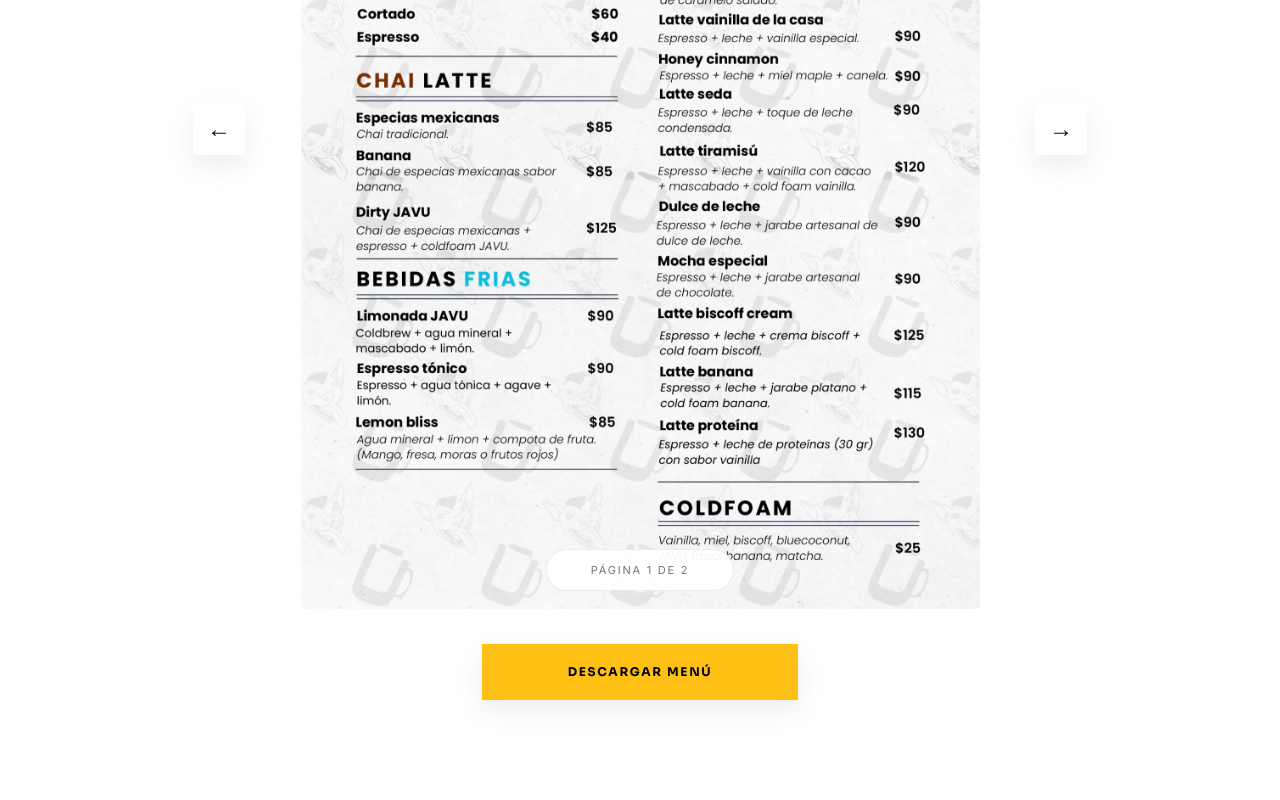
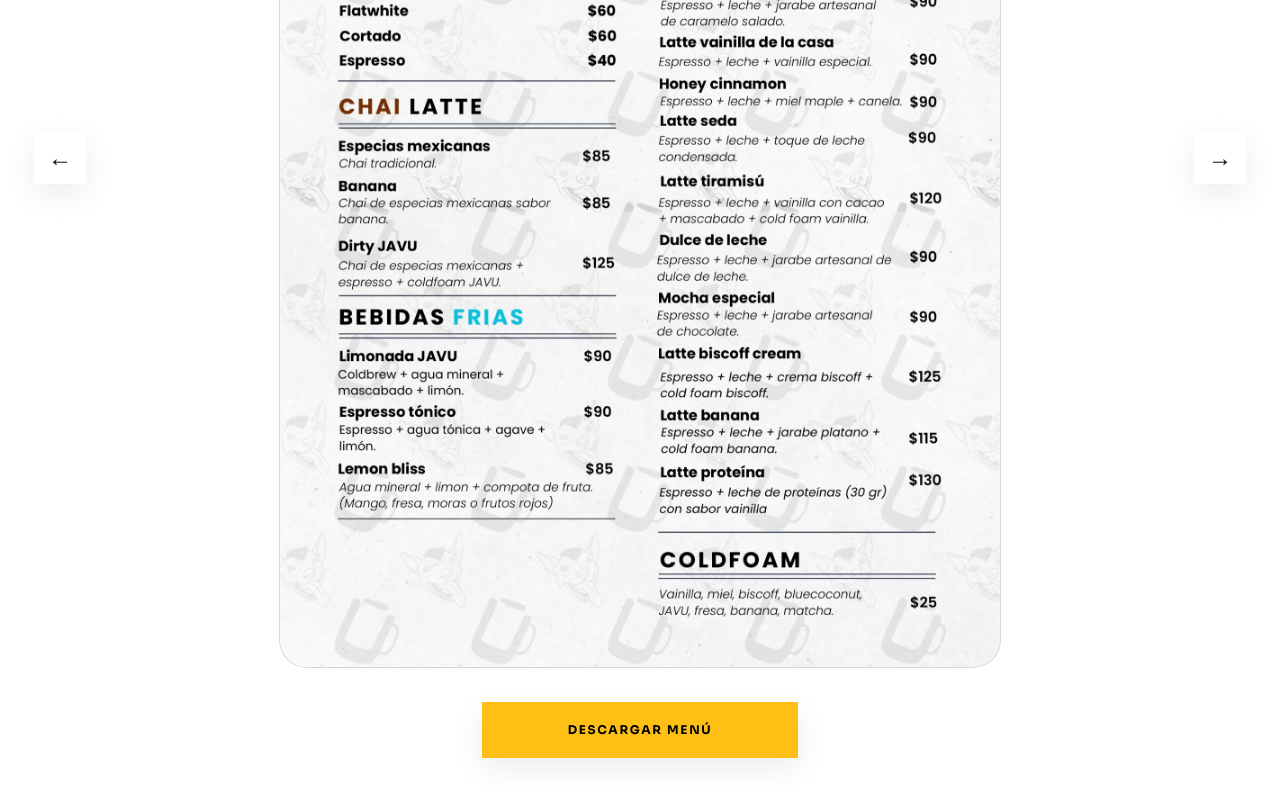
Before and after one commit to rbrtrr/javu, a Next.js app: page /menu in a window 1280 px wide. Shown: the part 1977-2777 px from the top of the page. Built offline with nearby package versions, Linux system fonts and the light colour scheme.

Commit message:
fix final?

```diff
--- a/app/menu/menu.css
+++ b/app/menu/menu.css
@@ -743,3 +743,39 @@
   opacity: 0;
   visibility: hidden;
 }
+
+.menuCard {
+  width: min(86vw, 720px);
+  margin: 0 auto;
+  border-radius: 28px;
+  overflow: hidden;
+  background: #f8f5ef;
+  border: 1px solid rgba(0, 0, 0, 0.12);
+}
+
+.menuCardImage {
+  display: block;
+  width: 100%;
+  height: auto;
+  object-fit: contain;
+}
+
+.simpleMenuCard {
+  width: min(86vw, 720px);
+  margin: 0 auto;
+  border-radius: 28px;
+  overflow: hidden;
+  background: #f8f5ef;
+  border: 1px solid rgba(0, 0, 0, 0.12);
+}
+
+.simpleMenuImage {
+  display: block !important;
+  width: 100% !important;
+  height: auto !important;
+  max-width: 100% !important;
+  opacity: 1 !important;
+  visibility: visible !important;
+  position: static !important;
+  object-fit: contain !important;
+}
--- a/app/menu/page.tsx
+++ b/app/menu/page.tsx
@@ -101,26 +101,13 @@ export default function MenuPage() {
                 ←
               </button>
 
-                    <div className="menuCard">
-                      <div
-                        className={`menuCardImage ${activeImage === 0 ? "visible" : "hidden"}`}
-                        style={{
-                          backgroundImage: "url('/menu-page-1-mobile.jpg?v=2')",
-                        }}
+                    <div className="simpleMenuCard">
+                      <img
+                        src="/menu-page-1-mobile.jpg?v=20"
+                        alt=""
+                        className="simpleMenuImage"
                       />
-
-                      <div
-                        className={`menuCardImage ${activeImage === 1 ? "visible" : "hidden"}`}
-                        style={{
-                          backgroundImage: "url('/menu-page-2-mobile.jpg?v=2')",
-                        }}
-                      />
-
-                      <div className="menuCardBadge revealText isVisible">
-                        Página {activeImage + 1} de 2
-                      </div>
                     </div>
-
               <button
                 type="button"
                 className="galleryArrow galleryArrowRight menuArrow"
```
